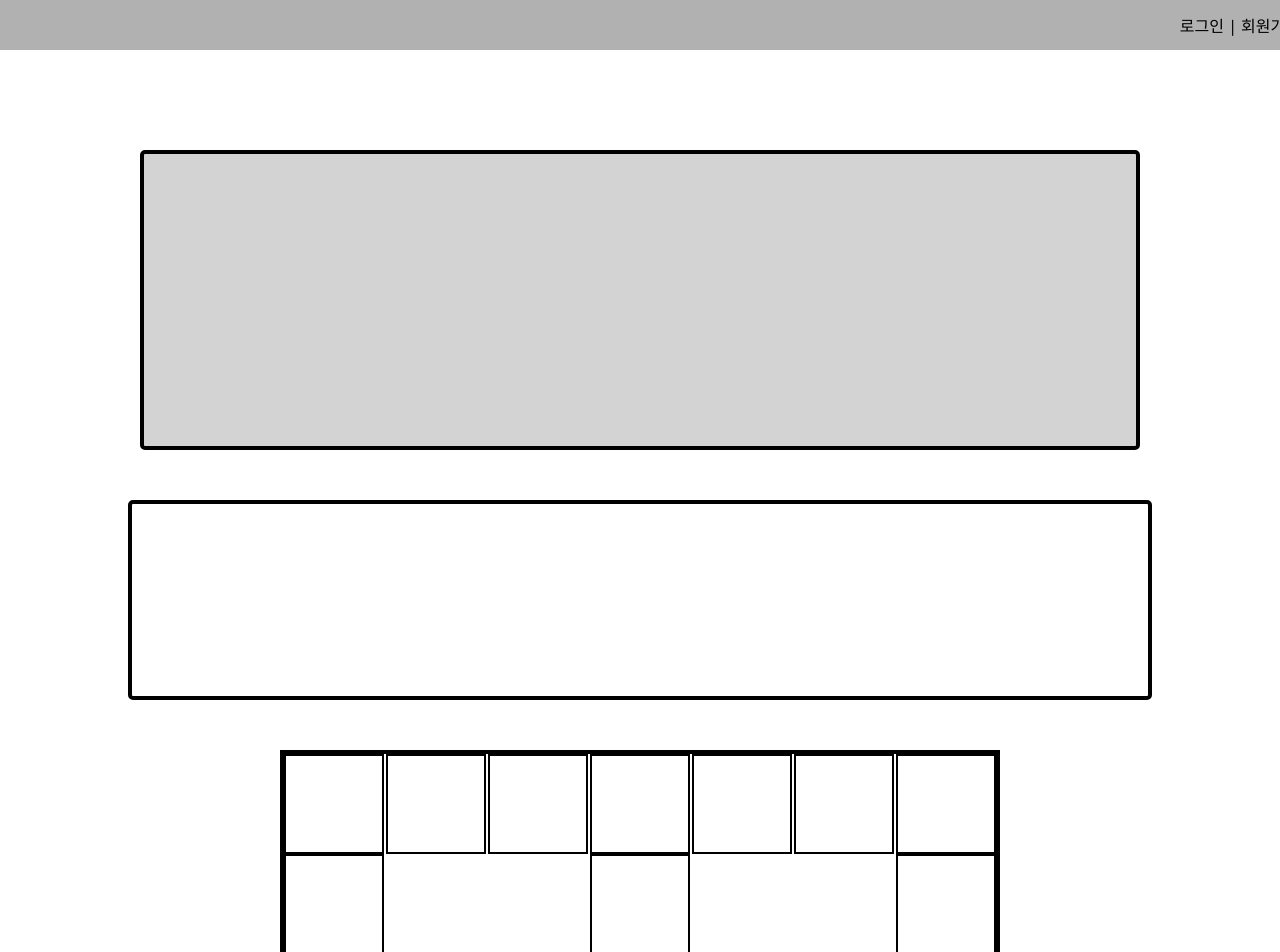
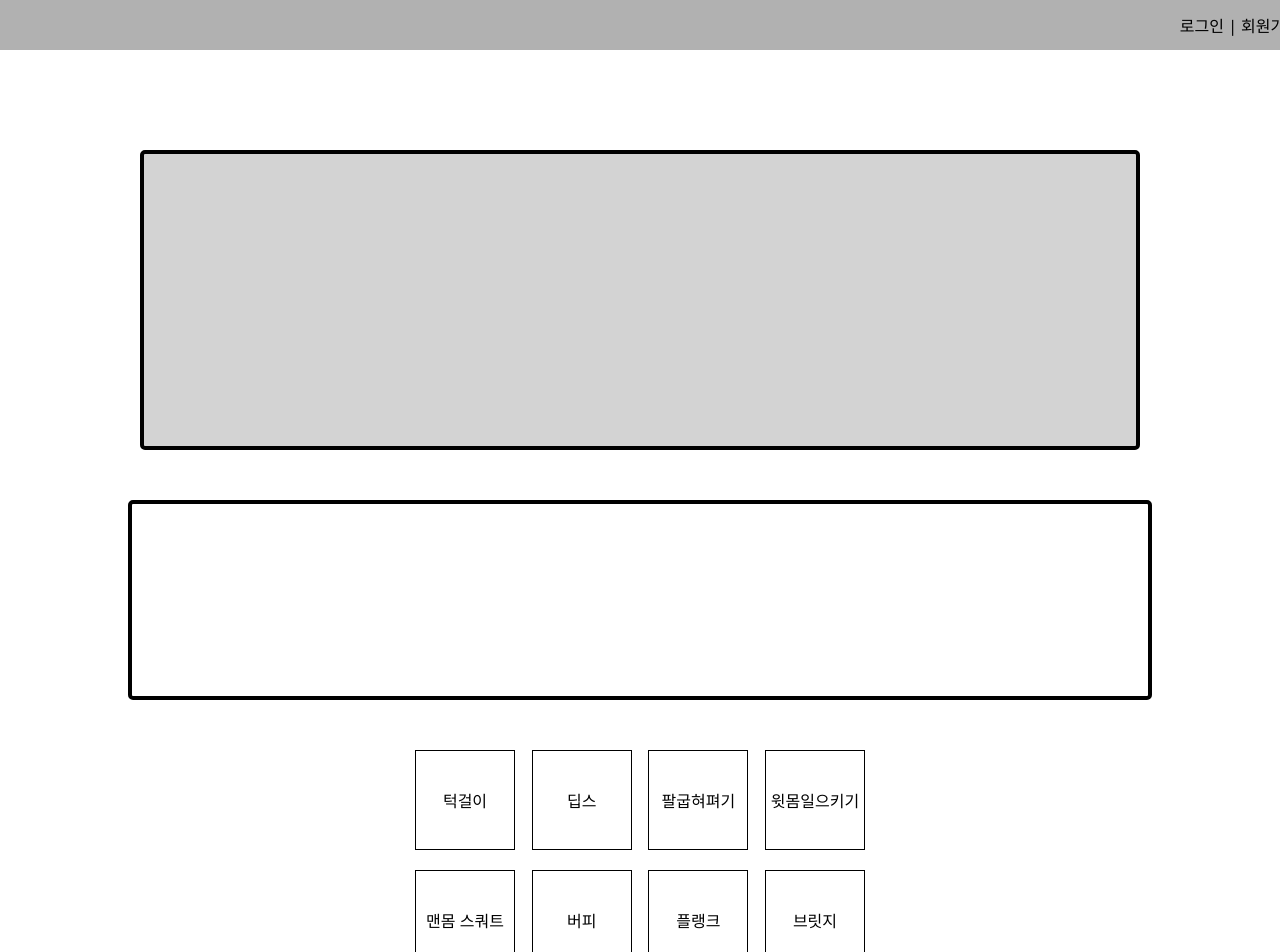
Before and after one commit to HealthyDGSWBoys/ICT_web_app, a React app: page / in a window 1280 px wide. Shown: the top 952 px of the page. Built offline with nearby package versions, Linux system fonts and the light colour scheme.

Commit message:
Training List

```diff
--- a/src/component/main/index.jsx
+++ b/src/component/main/index.jsx
@@ -1,22 +1,16 @@
 import * as S from './index.style'
 import image from './www.png'
 const Render = () => {
-    return(
+    const items = ['턱걸이', '딥스', '팔굽혀펴기', '윗몸일으키기', '맨몸 스쿼트', '버피', '플랭크', '브릿지', '마운틴 클라이머', '바이시클 메뉴버', '트릭킹']
+    return (
         <S.Main>
             {/* <img src={image} width='200'></img> */}
             <S.MainContent></S.MainContent>
             <S.MyRecord></S.MyRecord>
             <S.TrainingList>
-                <S.TestBox></S.TestBox>
-                <S.TestBox></S.TestBox>
-                <S.TestBox></S.TestBox>
-                <S.TestBox></S.TestBox>
-                <S.TestBox></S.TestBox>
-                <S.TestBox></S.TestBox>
-                <S.TestBox></S.TestBox>
-                <S.TestBox></S.TestBox>
-                <S.TestBox></S.TestBox>
-                <S.TestBox></S.TestBox>
+                {
+                    items.map(item => (<S.TestBox><span>{item}</span></S.TestBox>))
+                }
             </S.TrainingList>
         </S.Main>
     )
--- a/src/component/main/index.style.jsx
+++ b/src/component/main/index.style.jsx
@@ -35,8 +35,8 @@ export const TrainingList = styled.div`
     display: flex;
     flex-wrap: wrap;
     justify-content: space-between;
-    width: 720px;
-    border: 4px solid black;
+    width: 450px;
+    row-gap: 20px;
     box-sizing: border-box;
 `
 
@@ -44,6 +44,18 @@ export const TestBox = styled.div`
     display: flex;
     width: 100px;
     height: 100px;
-    border: 2px solid black;
+    justify-content: center;
+    align-items: center;
+    border: 1px solid black;
+    word-break: keep-all;
+    transition: .15s ease-in-out;
     box-sizing: border-box;
+    cursor: pointer;
+    &:hover {
+        box-shadow: 3px 3px 3px grey;
+    }
+    > span {
+        text-align: center;
+        font-size: 16px;
+    }
 `
```
